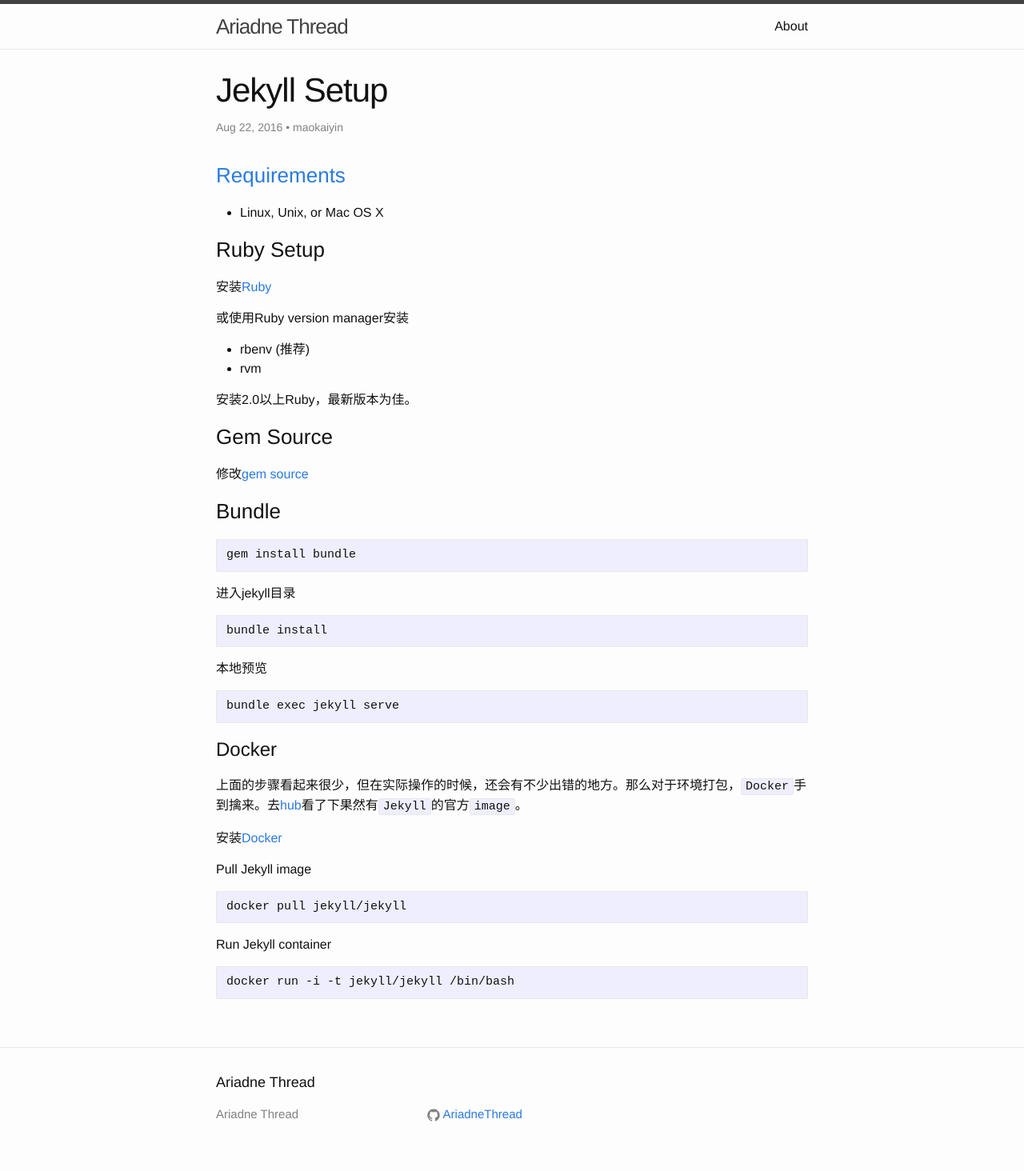
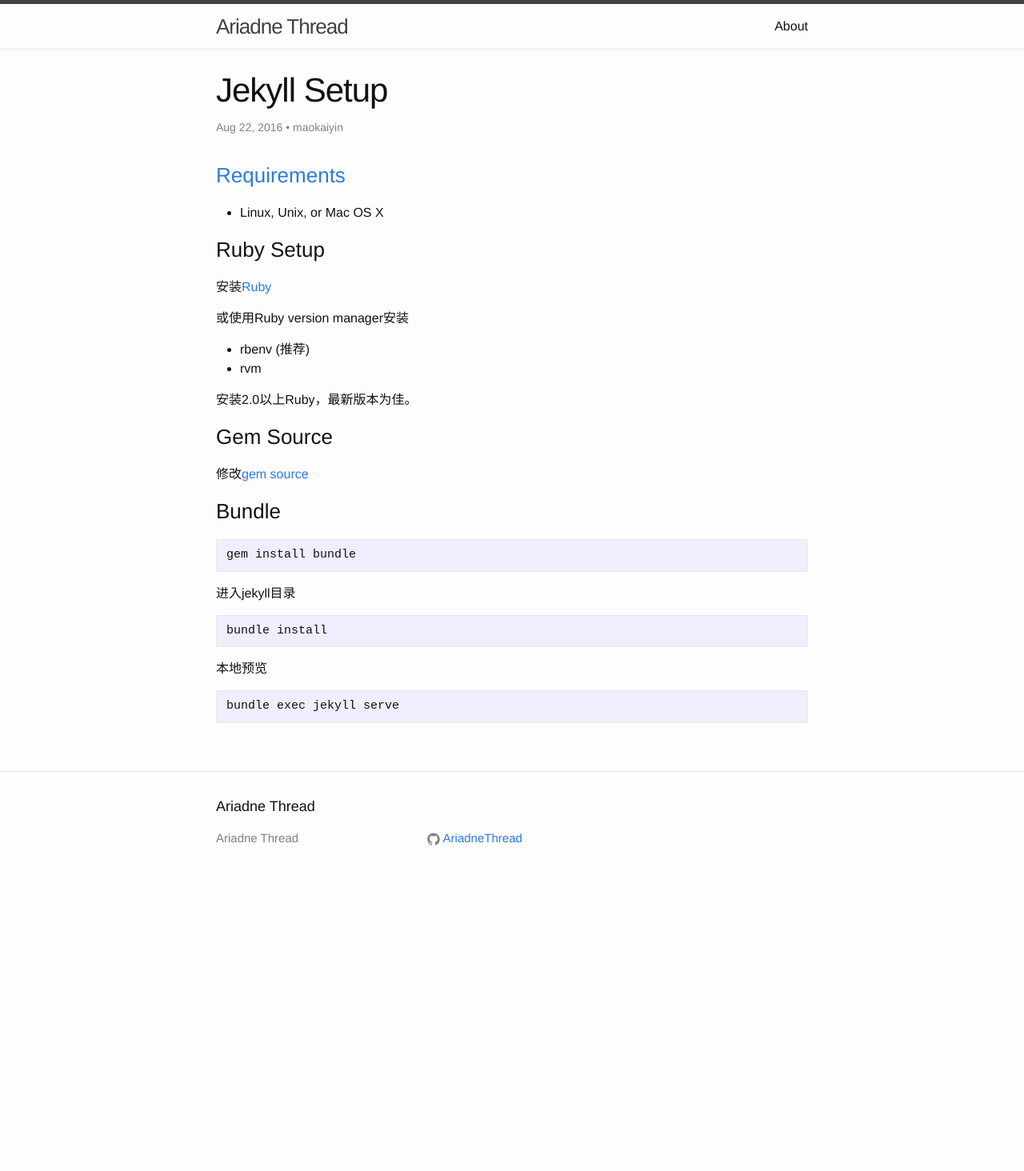
Before and after one commit to AriadneThread/ariadnesthread.github.io, a Jekyll site: the page built from _posts/2016-08-22-Jekyll-Setup.md, in a window 1280 px wide. Shown: the whole page at 80% size. Built offline with Jekyll 4.4.1, drawn with Linux system fonts in a browser that asks for light colours; after the commit the page ends 1119 px from its top, so only the background shows below that.

Commit message:
delete docker

```diff
--- a/_posts/2016-08-22-Jekyll-Setup.md
+++ b/_posts/2016-08-22-Jekyll-Setup.md
@@ -38,7 +38,7 @@
 	bundle exec jekyll serve
 
 
-# Docker
+<!--# Docker
 
 上面的步骤看起来很少，但在实际操作的时候，还会有不少出错的地方。那么对于环境打包，`Docker`手到擒来。去[hub](hub.docker.com)看了下果然有`Jekyll`的官方`image`。
 
@@ -51,3 +51,5 @@
 Run Jekyll container
 
 	docker run -i -t jekyll/jekyll /bin/bash
+
+-->
```
